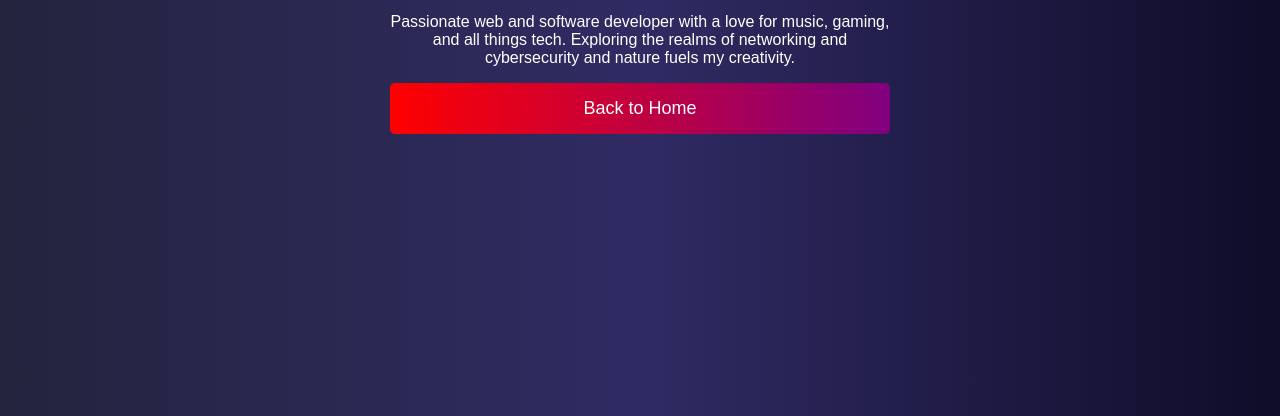
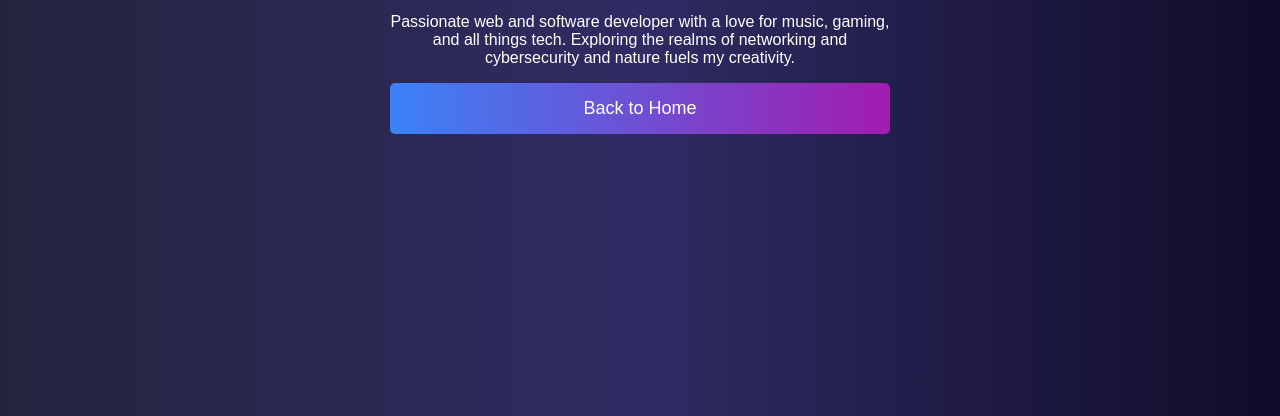
Before and after one commit to leserninja/leserninja.github.io, a plain HTML site: page about-me.html in a window 1280 px wide. Shown: the part 384-800 px from the top of the page. Drawn offline with Linux system fonts and the light colour scheme.

Commit message:
button color change

```diff
--- a/styles/style.css
+++ b/styles/style.css
@@ -54,9 +54,9 @@ nav a:hover {
   display: block;
   background: linear-gradient(
     to right,
-    red,
-    purple
-  ); /* Red to purple gradient */
+    #3b82f6,
+    /* Blue */ #a21caf /* Purple */
+  ); /* Blue to purple gradient */
   color: white;
   text-decoration: none;
   padding: 15px;
@@ -69,8 +69,8 @@ nav a:hover {
 .link-button:hover {
   background: linear-gradient(
     to right,
-    purple,
-    red
+    #a21caf,
+    /* Purple */ #3b82f6 /* Blue */
   ); /* Reverse gradient on hover */
   transform: scale(1.05); /* Slightly enlarge on hover */
 }
```
